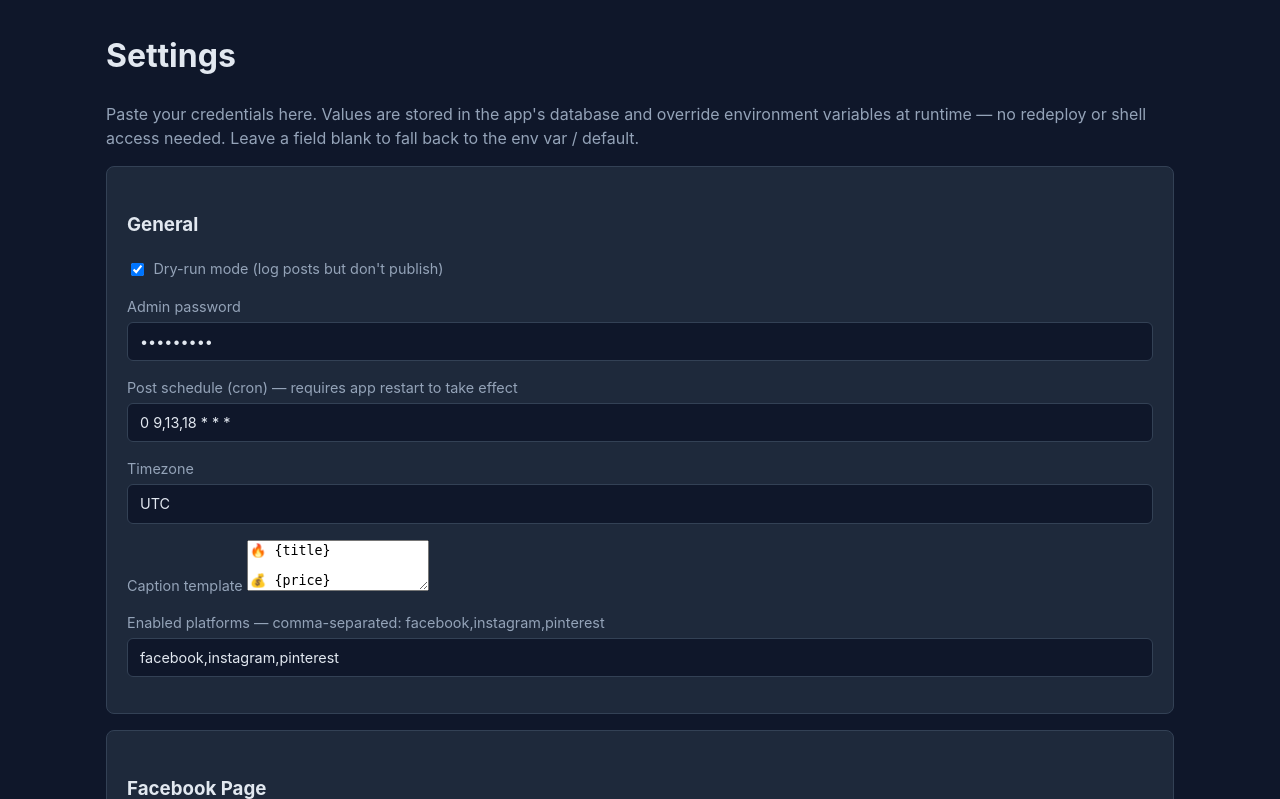
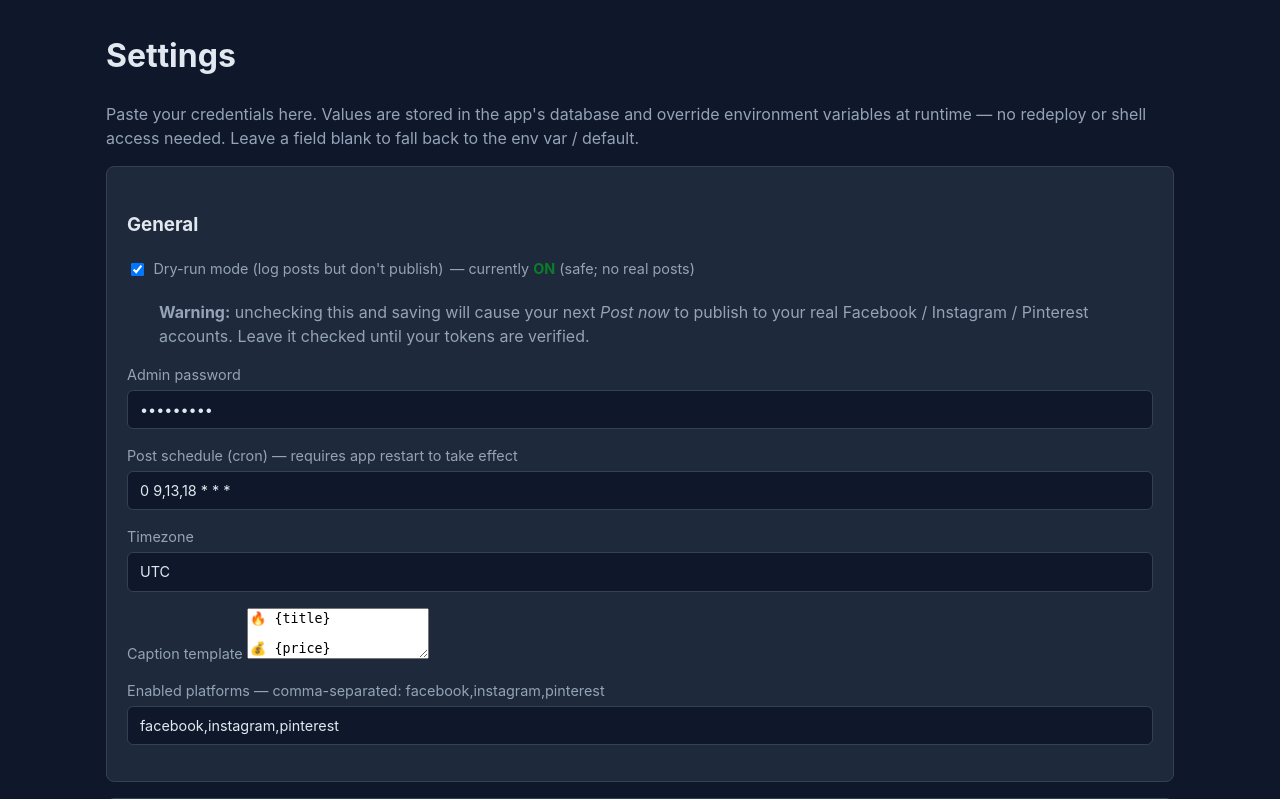
Before and after one commit to alvo24/amazon-affiliate-bot, a FastAPI app: page /settings in a window 1280 px wide. Shown: the part 51-850 px from the top of the page. Run offline with FastAPI, Linux system fonts and the light colour scheme; the visitor is signed in with stand-in values (Sample User, id 1).

Commit message:
Settings: warn prominently when Dry-run is OFF
Shows current ON/OFF state next to the checkbox with a red warning
when unchecking would publish real posts. Prevents users from
unintentionally going live.

Co-Authored-By: alvinkirya30 <alvinkirya30@gmail.com>

```diff
--- a/templates/settings.html
+++ b/templates/settings.html
@@ -18,7 +18,20 @@
     <label style="display:inline-flex;align-items:center;gap:.4rem;font-weight:normal">
       <input type="checkbox" name="dry_run" value="1" {% if values.dry_run in ('true', 'True', '1') %}checked{% endif %} />
       Dry-run mode (log posts but don't publish)
+      <span class="muted">
+        — currently
+        {% if values.dry_run in ('true', 'True', '1') %}
+          <strong style="color:#0a7d2b">ON</strong> (safe; no real posts)
+        {% else %}
+          <strong style="color:#b42318">OFF</strong> (real posts will be published!)
+        {% endif %}
+      </span>
     </label>
+    <p class="muted" style="margin:.25rem 0 1rem 2rem">
+      <strong>Warning:</strong> unchecking this and saving will cause your next
+      <em>Post now</em> to publish to your real Facebook / Instagram / Pinterest
+      accounts. Leave it checked until your tokens are verified.
+    </p>
     <label>
       Admin password
       <input type="password" name="app_admin_password" value="{{ values.app_admin_password }}" autocomplete="new-password" />
```
